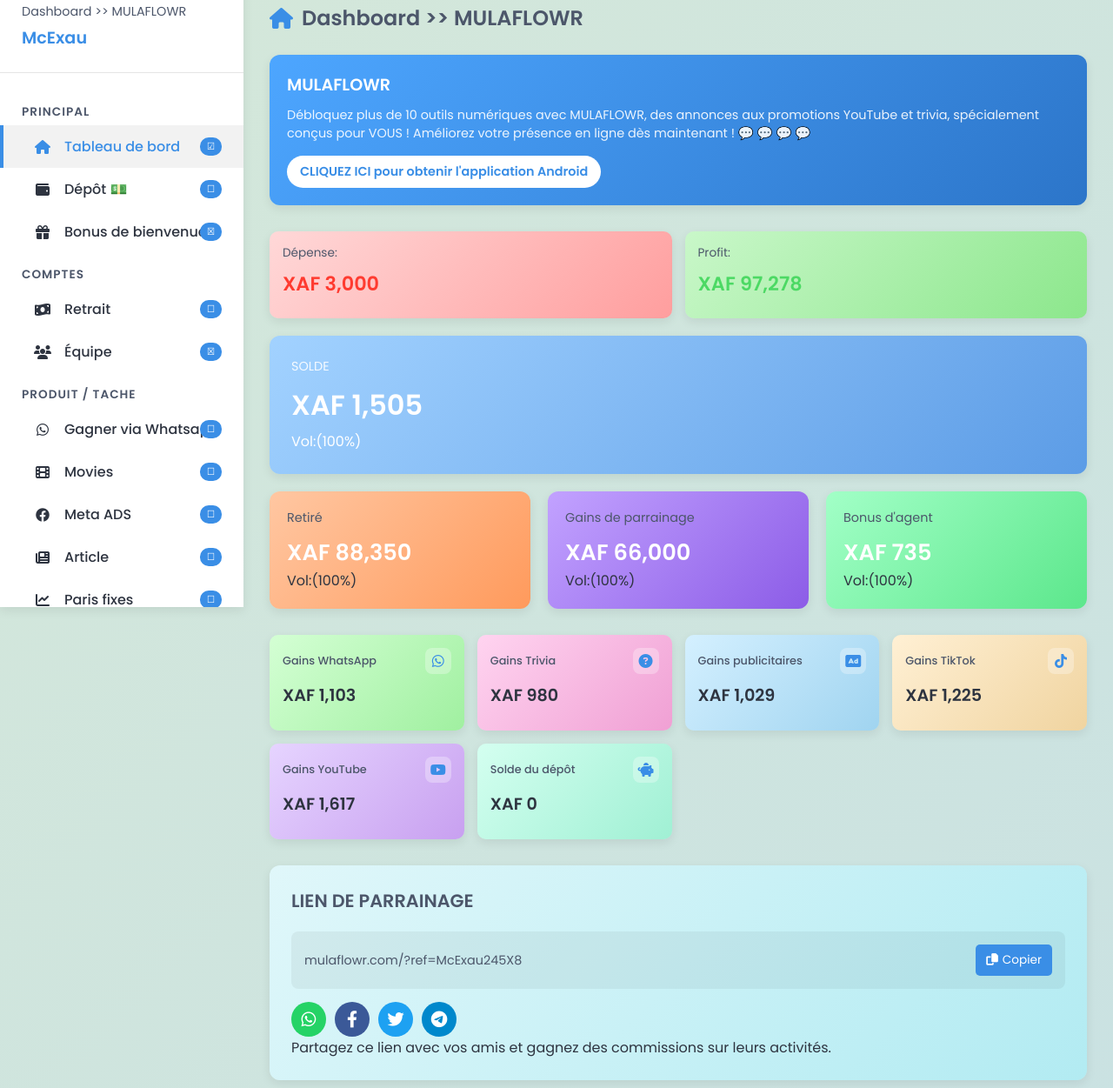
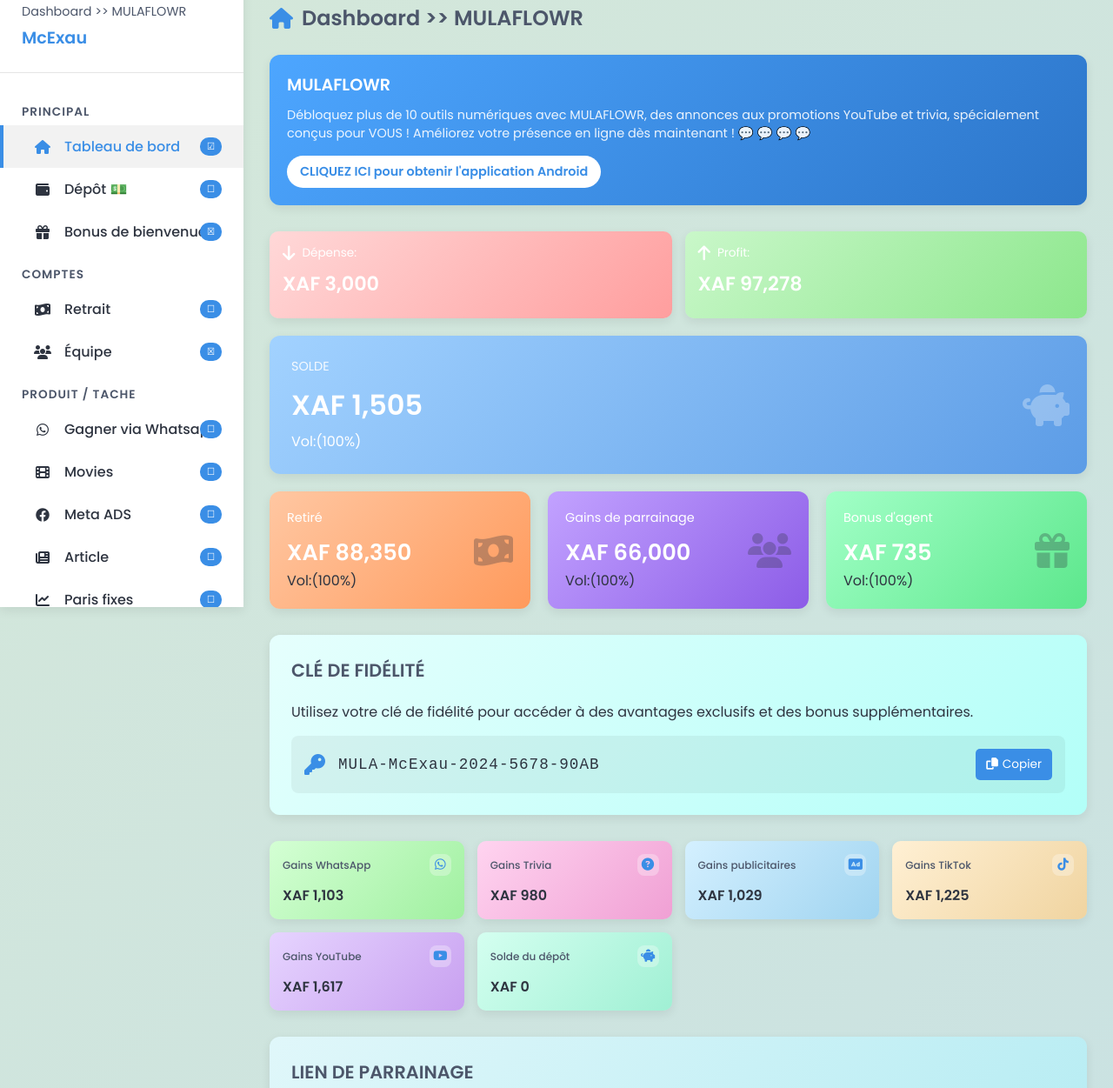
Before and after one commit to exaucenapopolo/Cash-flowr, a plain HTML site: page dashboard.html in a window 1280 px wide. Shown: the part 102-1353 px from the top of the page at 87% size. Drawn offline with Linux system fonts and the light colour scheme.

Commit message:
Add files via upload

```diff
--- a/dashboard.html
+++ b/dashboard.html
@@ -295,6 +295,14 @@
       display: flex;
       flex-direction: column;
       height: 100px;
+      position: relative;
+      overflow: hidden;
+      transition: transform 0.3s ease, box-shadow 0.3s ease;
+    }
+
+    .small-stat-card:hover {
+      transform: translateY(-5px);
+      box-shadow: 0 8px 20px rgba(0, 0, 0, 0.15);
     }
 
     .small-stat-card:nth-child(2) {
@@ -302,19 +310,25 @@
     }
 
     .small-stat-title {
-      color: var(--text-light);
+      color: white;
       font-size: 0.85rem;
       margin-bottom: 8px;
+      display: flex;
+      align-items: center;
+      gap: 8px;
     }
 
     .small-stat-value {
       font-size: 1.4rem;
       font-weight: 700;
-      color: var(--danger-color);
-    }
-
-    .small-stat-card:nth-child(2) .small-stat-value {
-      color: var(--success-color);
+      color: white;
+      display: flex;
+      align-items: center;
+      gap: 8px;
+    }
+
+    .arrow-icon {
+      font-size: 1.2rem;
     }
 
     /* Large stats cards */
@@ -334,6 +348,14 @@
       flex-direction: column;
       color: white;
       min-height: 150px;
+      position: relative;
+      overflow: hidden;
+      transition: transform 0.3s ease, box-shadow 0.3s ease;
+    }
+
+    .large-stat-card:hover {
+      transform: translateY(-5px);
+      box-shadow: 0 8px 20px rgba(0, 0, 0, 0.15);
     }
 
     .large-stat-title {
@@ -346,6 +368,15 @@
       font-size: 2rem;
       font-weight: 700;
       margin-bottom: 5px;
+    }
+
+    .large-stat-icon {
+      position: absolute;
+      right: 20px;
+      top: 50%;
+      transform: translateY(-50%);
+      font-size: 3rem;
+      opacity: 0.3;
     }
 
     /* Medium stats cards */
@@ -363,6 +394,14 @@
       display: flex;
       flex-direction: column;
       min-height: 130px;
+      position: relative;
+      overflow: hidden;
+      transition: transform 0.3s ease, box-shadow 0.3s ease;
+    }
+
+    .medium-stat-card:hover {
+      transform: translateY(-5px);
+      box-shadow: 0 8px 20px rgba(0, 0, 0, 0.15);
     }
 
     .medium-stat-card:nth-child(1) {
@@ -378,7 +417,7 @@
     }
 
     .medium-stat-title {
-      color: var(--text-light);
+      color: white;
       font-size: 0.9rem;
       margin-bottom: 10px;
     }
@@ -389,10 +428,19 @@
       color: white;
     }
 
+    .medium-stat-icon {
+      position: absolute;
+      right: 20px;
+      top: 50%;
+      transform: translateY(-50%);
+      font-size: 2.5rem;
+      opacity: 0.3;
+    }
+
     /* Small gain cards */
     .gain-stats {
       display: grid;
-      grid-template-columns: repeat(auto-fill, minmax(200px, 1fr));
+      grid-template-columns: repeat(auto-fill, minmax(180px, 1fr));
       gap: 15px;
       margin-bottom: 30px;
     }
@@ -403,7 +451,13 @@
       box-shadow: var(--shadow);
       display: flex;
       flex-direction: column;
-      height: 110px;
+      height: 90px;
+      transition: transform 0.3s ease, box-shadow 0.3s ease;
+    }
+
+    .gain-stat-card:hover {
+      transform: translateY(-5px);
+      box-shadow: 0 8px 20px rgba(0, 0, 0, 0.15);
     }
 
     .gain-stat-card:nth-child(1) {
@@ -434,26 +488,70 @@
 
     .gain-stat-title {
       color: var(--text-light);
-      font-size: 0.8rem;
+      font-size: 0.75rem;
       font-weight: 500;
     }
 
     .gain-stat-icon {
-      width: 30px;
-      height: 30px;
+      width: 25px;
+      height: 25px;
       border-radius: 8px;
       background-color: rgba(255, 255, 255, 0.3);
       color: var(--primary-color);
       display: flex;
       align-items: center;
       justify-content: center;
+      font-size: 0.9rem;
+    }
+
+    .gain-stat-value {
       font-size: 1rem;
-    }
-
-    .gain-stat-value {
-      font-size: 1.2rem;
       font-weight: 700;
       color: var(--text-color);
+    }
+
+    /* Fidelity key section */
+    .fidelity-section {
+      background: linear-gradient(135deg, #e6fffd 0%, #b2fff8 100%);
+      border-radius: 12px;
+      padding: 25px;
+      box-shadow: var(--shadow);
+      margin-bottom: 30px;
+    }
+
+    .fidelity-key {
+      display: flex;
+      align-items: center;
+      gap: 15px;
+      background-color: rgba(0, 0, 0, 0.05);
+      border-radius: 8px;
+      padding: 15px;
+      margin-top: 15px;
+    }
+
+    .key-icon {
+      font-size: 1.5rem;
+      color: var(--primary-color);
+    }
+
+    .key-text {
+      flex: 1;
+      font-family: monospace;
+      font-size: 1.1rem;
+      letter-spacing: 1px;
+    }
+
+    .copy-key-btn {
+      background-color: var(--primary-color);
+      color: white;
+      border: none;
+      border-radius: 5px;
+      padding: 8px 12px;
+      cursor: pointer;
+      font-size: 0.85rem;
+      display: flex;
+      align-items: center;
+      gap: 5px;
     }
 
     /* Referral section */
@@ -1023,12 +1121,18 @@
       <!-- Small stats (Dépense and Profit) -->
       <div class="small-stats">
         <div class="small-stat-card">
-          <div class="small-stat-title">Dépense:</div>
+          <div class="small-stat-title">
+            <i class="fas fa-arrow-down arrow-icon"></i>
+            Dépense:
+          </div>
           <div class="small-stat-value">XAF 3,000</div>
         </div>
 
         <div class="small-stat-card">
-          <div class="small-stat-title">Profit:</div>
+          <div class="small-stat-title">
+            <i class="fas fa-arrow-up arrow-icon"></i>
+            Profit:
+          </div>
           <div class="small-stat-value">XAF 97,278</div>
         </div>
       </div>
@@ -1041,6 +1145,7 @@
           <div class="stat-change">
             <span>Vol:(100%)</span>
           </div>
+          <i class="fas fa-piggy-bank large-stat-icon"></i>
         </div>
       </div>
 
@@ -1052,6 +1157,7 @@
           <div class="stat-change">
             <span>Vol:(100%)</span>
           </div>
+          <i class="fas fa-money-bill-wave medium-stat-icon"></i>
         </div>
 
         <div class="medium-stat-card">
@@ -1060,6 +1166,7 @@
           <div class="stat-change">
             <span>Vol:(100%)</span>
           </div>
+          <i class="fas fa-users medium-stat-icon"></i>
         </div>
 
         <div class="medium-stat-card">
@@ -1068,6 +1175,22 @@
           <div class="stat-change">
             <span>Vol:(100%)</span>
           </div>
+          <i class="fas fa-gift medium-stat-icon"></i>
+        </div>
+      </div>
+
+      <!-- Fidelity key section -->
+      <div class="fidelity-section">
+        <h2 class="section-title">CLÉ DE FIDÉLITÉ</h2>
+        <p>Utilisez votre clé de fidélité pour accéder à des avantages exclusifs et des bonus supplémentaires.</p>
+
+        <div class="fidelity-key">
+          <i class="fas fa-key key-icon"></i>
+          <div class="key-text" id="fidelityKey">MULA-McExau-2024-5678-90AB</div>
+          <button class="copy-key-btn" id="copyKeyBtn">
+            <i class="fas fa-copy"></i>
+            <span>Copier</span>
+          </button>
         </div>
       </div>
 
@@ -1314,6 +1437,8 @@
     const nextMonth = document.getElementById('nextMonth');
     const calendarGrid = document.querySelector('.calendar-grid');
     const calendarMonth = document.querySelector('.calendar-month');
+    const copyKeyBtn = document.getElementById('copyKeyBtn');
+    const fidelityKey = document.getElementById('fidelityKey');
 
     // Current date for calendar
     let currentDate = new Date();
@@ -1351,6 +1476,17 @@
         });
     });
 
+    // Copy fidelity key
+    copyKeyBtn.addEventListener('click', () => {
+      navigator.clipboard.writeText(fidelityKey.textContent)
+        .then(() => {
+          showNotification('success', 'Succès', 'Clé de fidélité copiée dans le presse-papier!');
+        })
+        .catch(err => {
+          showNotification('error', 'Erreur', 'Impossible de copier la clé: ' + err);
+        });
+    });
+
     // Share referral link on social media with promotional message
     const promoMessage = "Tu veux gagner de l'argent en ligne? Tu fais quoi avec ton téléphone sans gagner de l'argent? Regarde les vidéos et gagne de l'argent. Sur ce lien, avec 3000 francs CFA seulement, tu peux gagner 5000 francs par jour. Si tu es intéressé, je t'explique: ";
 
```
